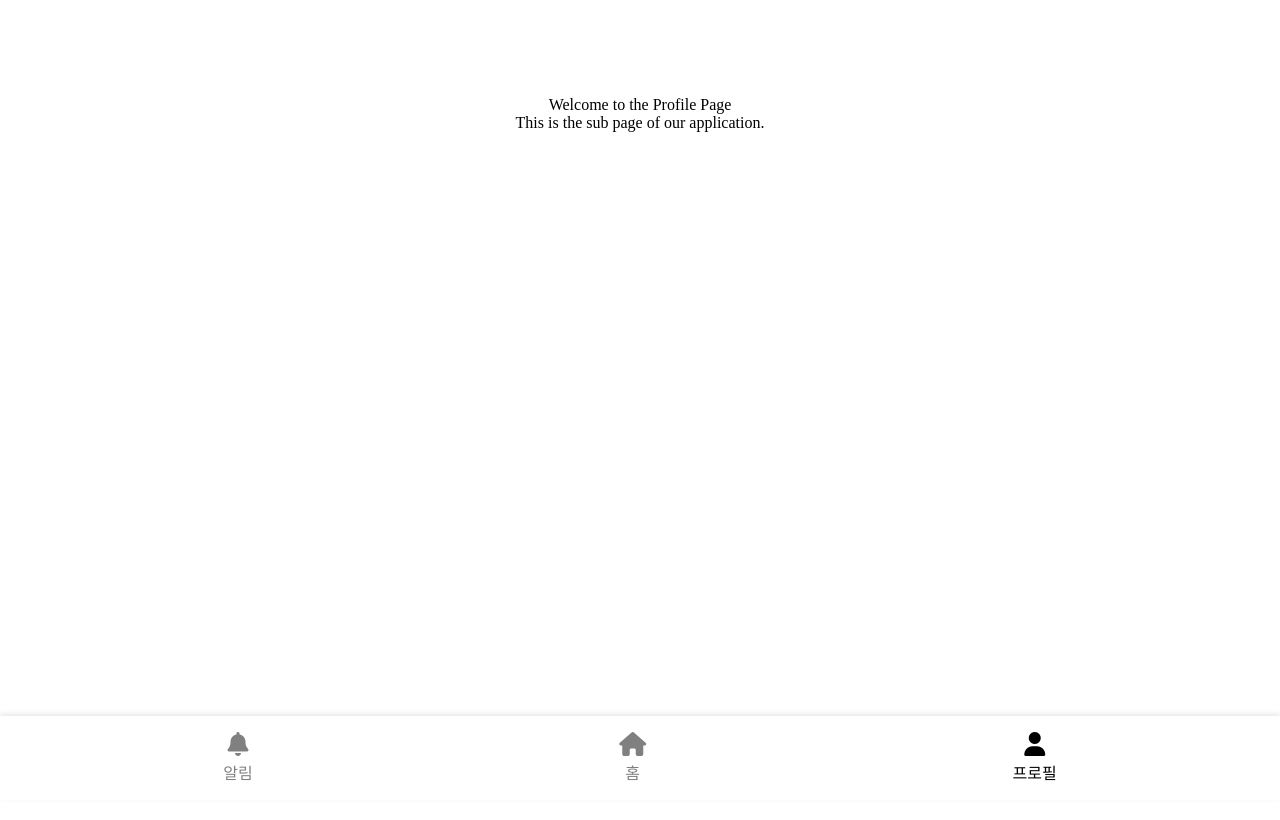
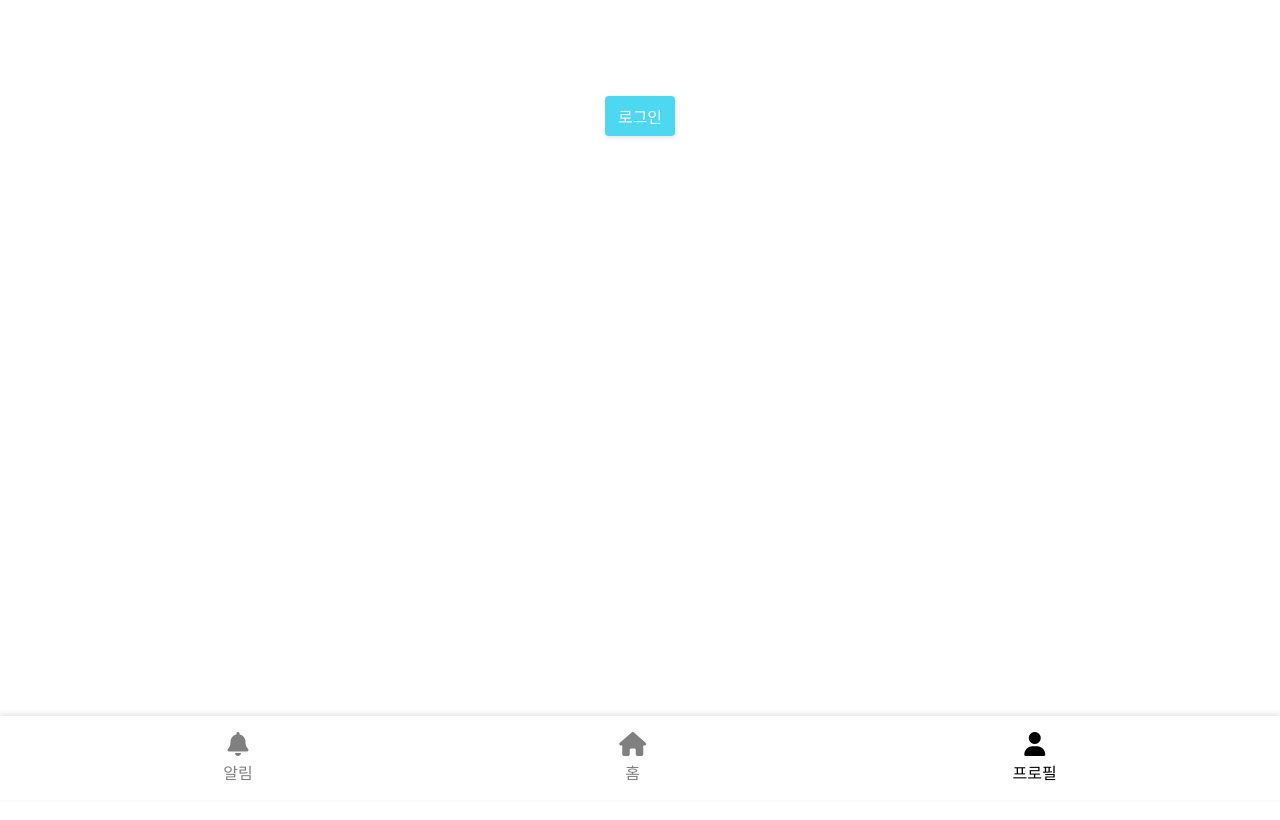
Before and after one commit to Thuy111/GlobalIT_Final, a React (Vite) app in the folder frontend/: page /profile in a window 1280 px wide. Shown: the top 820 px of the page. Built offline with nearby package versions, Linux system fonts and the light colour scheme.

Commit message:
add: LoginPage

```diff
--- /dev/null
+++ b/frontend/src/pages/MemberPage.jsx
@@ -0,0 +1,11 @@
+const Member = () => {
+  return (
+    <div className="member-page">
+      <h1>Member Page</h1>
+      <p>Welcome to the member area!</p>
+      {/* Add more member-specific content here */}
+    </div>
+  )
+}
+
+export default Member;
--- a/frontend/src/pages/ProfilePage.jsx
+++ b/frontend/src/pages/ProfilePage.jsx
@@ -1,9 +1,12 @@
+import Login from './member/LoginPage';
+import Member from './MemberPage';
 
 const Profile = () => {
+  const user = JSON.parse(localStorage.getItem('user'));
+
   return (
     <div className="profile">
-      <h1>Welcome to the Profile Page</h1>
-      <p>This is the sub page of our application.</p>
+      {!user ? <Login /> : <Member />}
     </div>
   );
 }
--- /dev/null
+++ b/frontend/src/pages/member/LoginPage.jsx
@@ -0,0 +1,9 @@
+const Login = () => {
+  return (
+    <>
+      <button className="login-btn">로그인</button>
+    </>
+  )
+}
+
+export default Login;
```
